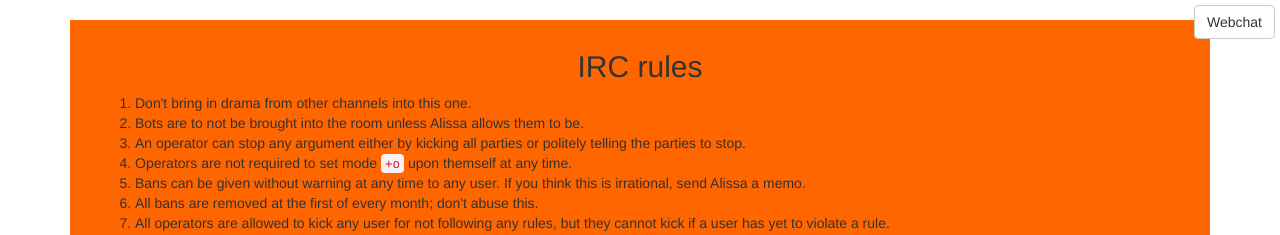
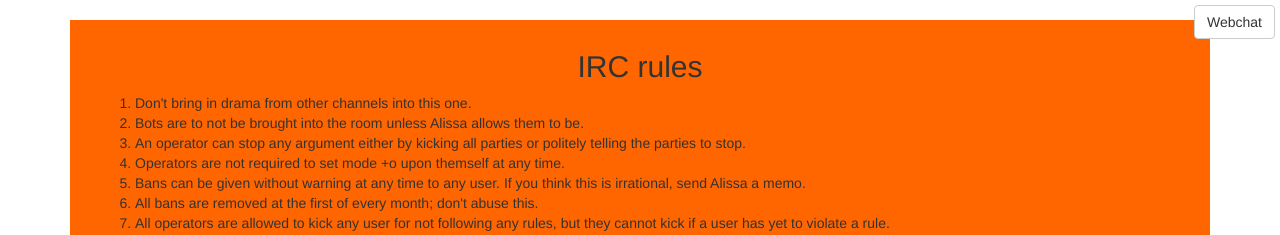
Before and after one commit to princessnadia/AlissaSquared.github.io, a plain HTML site: page irc/index.html in a window 1280 px wide. Shown: the top 235 px of the page. Drawn offline with nearby package versions, Linux system fonts and the light colour scheme.

Commit message:
General improvements

```diff
--- a/irc/index.html
+++ b/irc/index.html
@@ -26,7 +26,7 @@
 						<li>Don't bring in drama from other channels into this one.</li>
 						<li>Bots are to not be brought into the room unless Alissa allows them to be.</li>
 						<li>An operator can stop any argument either by kicking all parties or politely telling the parties to stop.</li>
-						<li>Operators are not required to set mode <code>+o</code> upon themself at any time.</li>
+						<li>Operators are not required to set mode +o upon themself at any time.</li>
 						<li>Bans can be given without warning at any time to any user. If you think this is irrational, send Alissa a memo.</li>
 						<li>All bans are removed at the first of every month; don't abuse this.</li>
 						<li>All operators are allowed to kick any user for not following any rules, but they cannot kick if a user has yet to violate a rule.</li>
```
